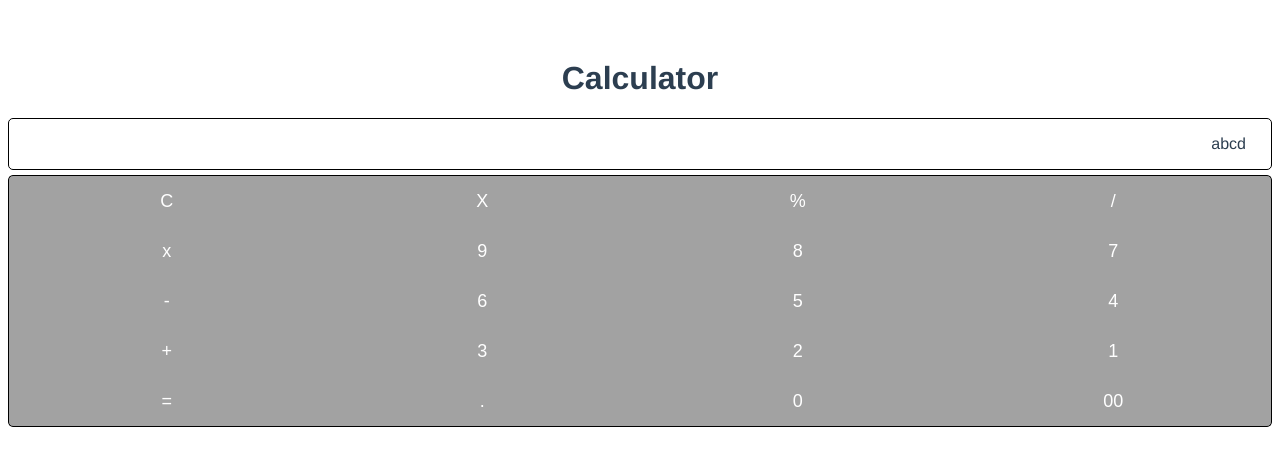
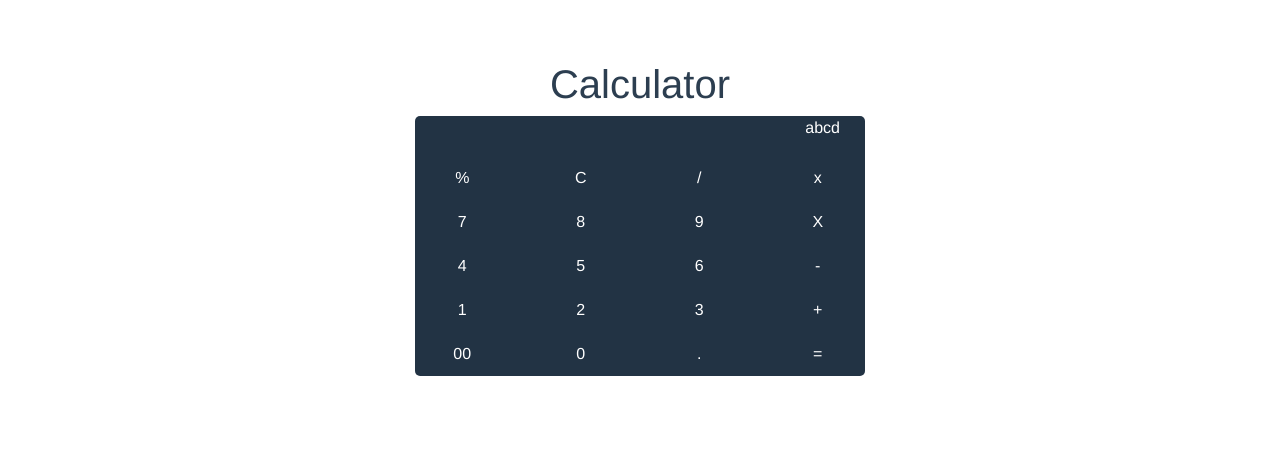
Before and after one commit to 1tsak/calculator-vuejs, a Vue app: page / in a window 1280 px wide. Shown: the top 466 px of the page. Built offline with nearby package versions, Linux system fonts and the light colour scheme.

Commit message:
genralised the keys

```diff
--- a/package.json
+++ b/package.json
@@ -8,6 +8,7 @@
     "lint": "vue-cli-service lint"
   },
   "dependencies": {
+    "bootstrap": "^5.1.3",
     "core-js": "^3.8.3",
     "vue": "^3.2.13"
   },
--- a/src/components/DisplayScreen.vue
+++ b/src/components/DisplayScreen.vue
@@ -1,5 +1,5 @@
 <template>
-    <div class="display-border">
+    <div class="display-border" style="max-width:450px; margin:auto; background: #234; color:white;">
         <p @keypress="updateScreen">{{output}}</p>
     </div>
 </template>
@@ -17,8 +17,8 @@ export default {
 </script>
 <style scoped>
 .display-border{
-    border: 1px solid black;
-    border-radius: 5px;
+    border-top-left-radius: 5px;
+    border-top-right-radius: 5px;
     display: flex;
     justify-content: right;
 }
--- a/src/components/KeyBoard.vue
+++ b/src/components/KeyBoard.vue
@@ -1,34 +1,11 @@
 <template>
-  <div class="display-border">
-    <div class="row row1">
-      <button class="cbtn" @click="this.emit('C')">C</button>
-      <button class="cbtn" @click="this.emit('X')">X</button>
-      <button class="cbtn" @click="this.emit('%')">%</button>
-      <button class="cbtn" @click="this.emit('/')">/</button>
-    </div>
-    <div class="row row2">
-      <button class="cbtn" @click="this.emit('x')">x</button>
-      <button class="cbtn" @click="this.emit('9')">9</button>
-      <button class="cbtn" @click="this.emit('8')">8</button>
-      <button class="cbtn" @click="this.emit('7')">7</button>
-    </div>
-    <div class="row row3">
-      <button class="cbtn" @click="this.emit('-')">-</button>
-      <button class="cbtn" @click="this.emit('6')">6</button>
-      <button class="cbtn" @click="this.emit('5')">5</button>
-      <button class="cbtn" @click="this.emit('4')">4</button>
-    </div>
-    <div class="row row4">
-      <button class="cbtn" @click="this.emit('+')">+</button>
-      <button class="cbtn" @click="this.emit('3')">3</button>
-      <button class="cbtn" @click="this.emit('2')">2</button>
-      <button class="cbtn" @click="this.emit('1')">1</button>
-    </div>
-    <div class="row row5">
-      <button class="cbtn" @click="this.emit('=')">=</button>
-      <button class="cbtn" @click="this.emit('.')">.</button>
-      <button class="cbtn" @click="this.emit('0')">0</button>
-      <button class="cbtn" @click="this.emit('00')">00</button>
+  <div class="key-border" style="max-width:450px; margin:auto; background: #234;">
+    <div class="row no-gutters">
+      <div class="col-3 cbtn" v-for="n in calculatorkeys" :key="n">
+        <div class="" @click="emit(n)" style="margin:10px; color:white;">
+          {{n}}
+        </div>
+      </div>
     </div>
   </div>
 </template>
@@ -36,6 +13,12 @@
 export default {
   name: "KeyBoard",
   props: {},
+  data(){
+    return{
+      calculatorkeys:['%','C','/','x',7,8,9,'X',4,5,6,'-',1,2,3,'+','00',0,'.','='],
+
+    }
+  },
   methods:{
       emit(a){
           this.$emit('key-press',a);
@@ -44,23 +27,18 @@ export default {
 };
 </script>
 <style scoped>
-.display-border {
-  border: 1px solid black;
-  border-radius: 5px;
+.key-border {
+  border-bottom-left-radius: 5px;
+  border-bottom-right-radius: 5px;
   margin-top: 5px;
 }
 .row {
   display: flex;
 }
 .cbtn {
-  flex: 1;
-  height: 50px;
-  border: none;
-  color: white;
-  font-size: 18px;
-  background: rgba(0, 0, 0, 0.363);
 }
 .cbtn:hover{
   background: #000;
+  cursor: pointer;
 }
 </style>
--- a/src/main.js
+++ b/src/main.js
@@ -1,4 +1,5 @@
 import { createApp } from 'vue'
 import App from './App.vue'
+import 'bootstrap/dist/css/bootstrap.min.css'
 
 createApp(App).mount('#app')
```
Also changed, not shown: 1 other file (tests, documents, lock files or other folders).
